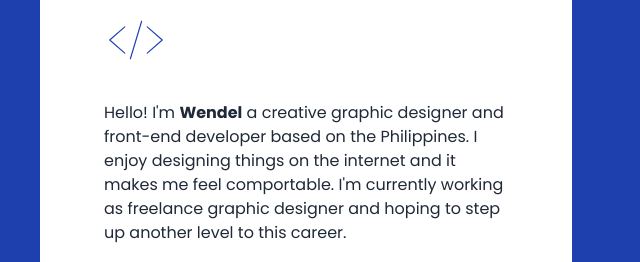
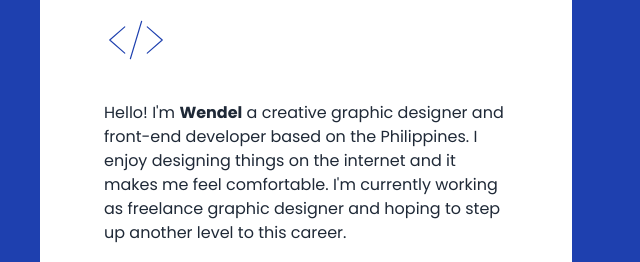
Before and after one commit to wendelamante/portfolio, a plain HTML site: page index.html in a window 1280 px wide. Shown: the part 1740-2002 px from the top of the page, 600-1240 px from the left. Drawn offline with nearby package versions, Linux system fonts and the light colour scheme; no server answers; a script that the page names is missing.

Commit message:
Update index.html

```diff
--- a/index.html
+++ b/index.html
@@ -173,7 +173,7 @@
                         <h1 class="text-primary text-4xl sm:text-4xl lg:text-6xl font-bold dark:text-darkcyan duration-300"><ion-icon name="code-outline"></ion-icon> ABOUT ME <ion-icon name="code-slash-outline"></ion-icon></h1>
                         <p class="text-gray-800 text-base my-3 dark:text-darktext py-2">
                             Hello! I'm <strong>Wendel</strong> a creative graphic designer and front-end developer based on the Philippines. I enjoy
-                            designing things on the internet and it makes me feel comportable. I'm currently working as freelance graphic designer and hoping to step up another level to this career.
+                            designing things on the internet and it makes me feel comfortable. I'm currently working as freelance graphic designer and hoping to step up another level to this career.
                         </p>
                         <div>
                             <h1 class="text-gray-800 m text-2xl mb-2 font-extralight dark:text-darkcyan">Work Experience</h1>
```
